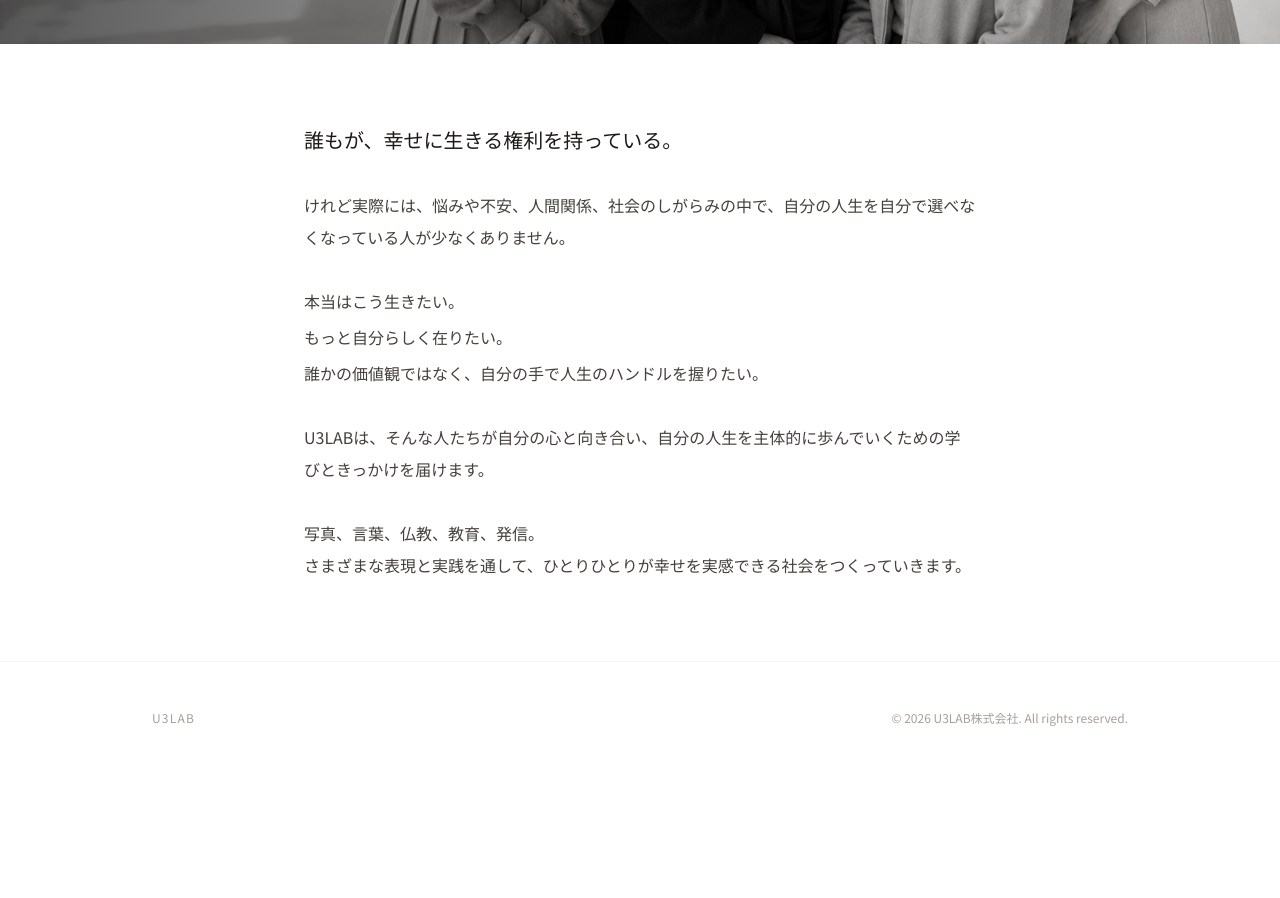
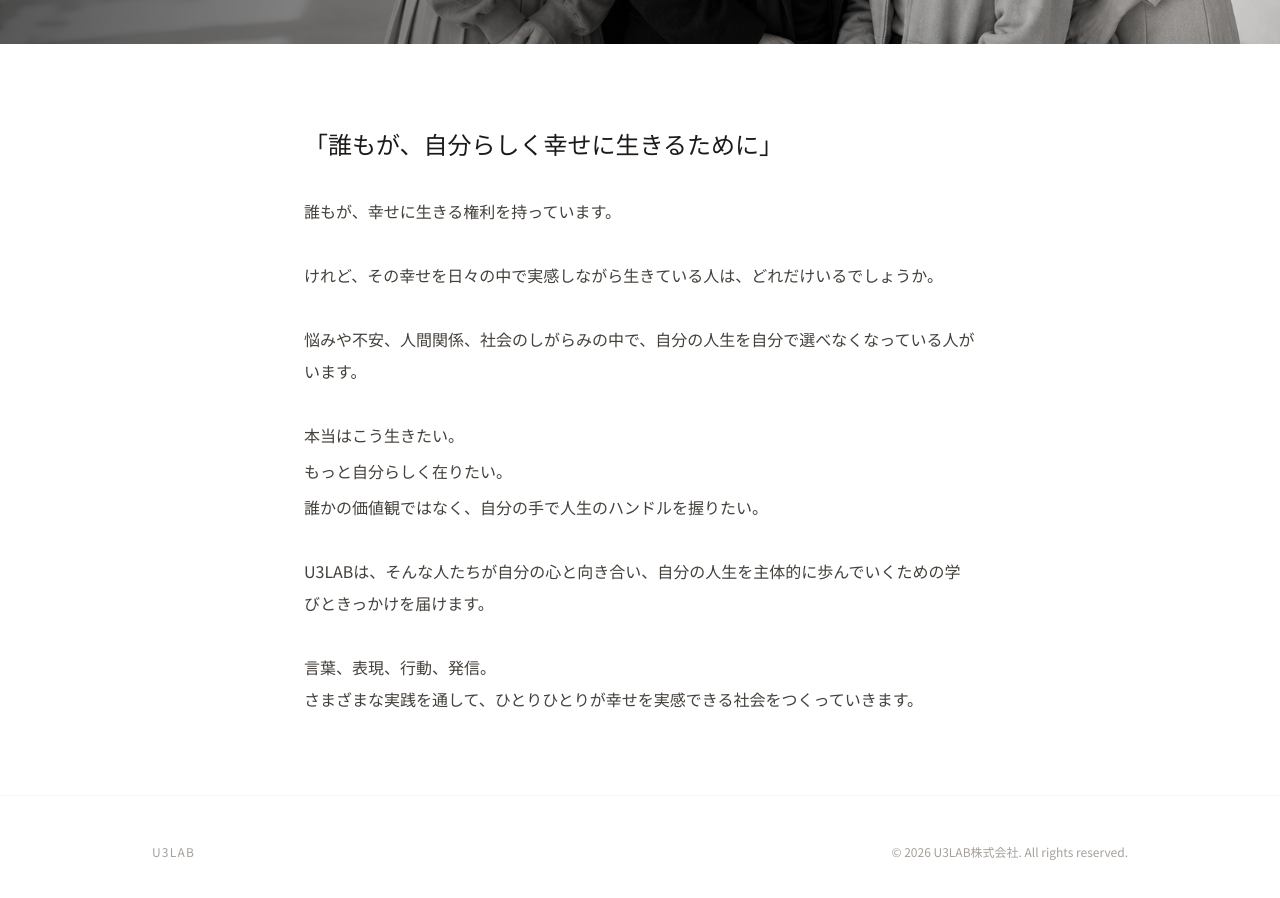
Before and after one commit to u3-lab/u3lab-site, a Next.js app: page / in a window 1280 px wide. Shown: the part 740-1638 px from the top of the page. Before the commit the page ends 1514 px from the top, so only its background shows below. Built offline with nearby package versions, Linux system fonts and the light colour scheme.

Commit message:
Update brand concept text and add subtitle

```diff
--- a/app/page.tsx
+++ b/app/page.tsx
@@ -67,11 +67,17 @@ export default function Home() {
       {/* ── ブランドコンセプト ── */}
       <section className="w-full py-20 px-6 bg-white">
         <div className="max-w-2xl mx-auto space-y-8 text-stone-700">
-          <p className="text-xl font-medium text-stone-900 leading-relaxed">
-            誰もが、幸せに生きる権利を持っている。
+          <p className="text-2xl font-medium text-stone-900 leading-relaxed">
+            「誰もが、自分らしく幸せに生きるために」
           </p>
           <p className="text-base leading-loose">
-            けれど実際には、悩みや不安、人間関係、社会のしがらみの中で、自分の人生を自分で選べなくなっている人が少なくありません。
+            誰もが、幸せに生きる権利を持っています。
+          </p>
+          <p className="text-base leading-loose">
+            けれど、その幸せを日々の中で実感しながら生きている人は、どれだけいるでしょうか。
+          </p>
+          <p className="text-base leading-loose">
+            悩みや不安、人間関係、社会のしがらみの中で、自分の人生を自分で選べなくなっている人がいます。
           </p>
           <div className="space-y-1 text-base leading-loose">
             <p>本当はこう生きたい。</p>
@@ -82,8 +88,8 @@ export default function Home() {
             U3LABは、そんな人たちが自分の心と向き合い、自分の人生を主体的に歩んでいくための学びときっかけを届けます。
           </p>
           <p className="text-base leading-loose">
-            写真、言葉、仏教、教育、発信。<br />
-            さまざまな表現と実践を通して、ひとりひとりが幸せを実感できる社会をつくっていきます。
+            言葉、表現、行動、発信。<br />
+            さまざまな実践を通して、ひとりひとりが幸せを実感できる社会をつくっていきます。
           </p>
         </div>
       </section>
```
